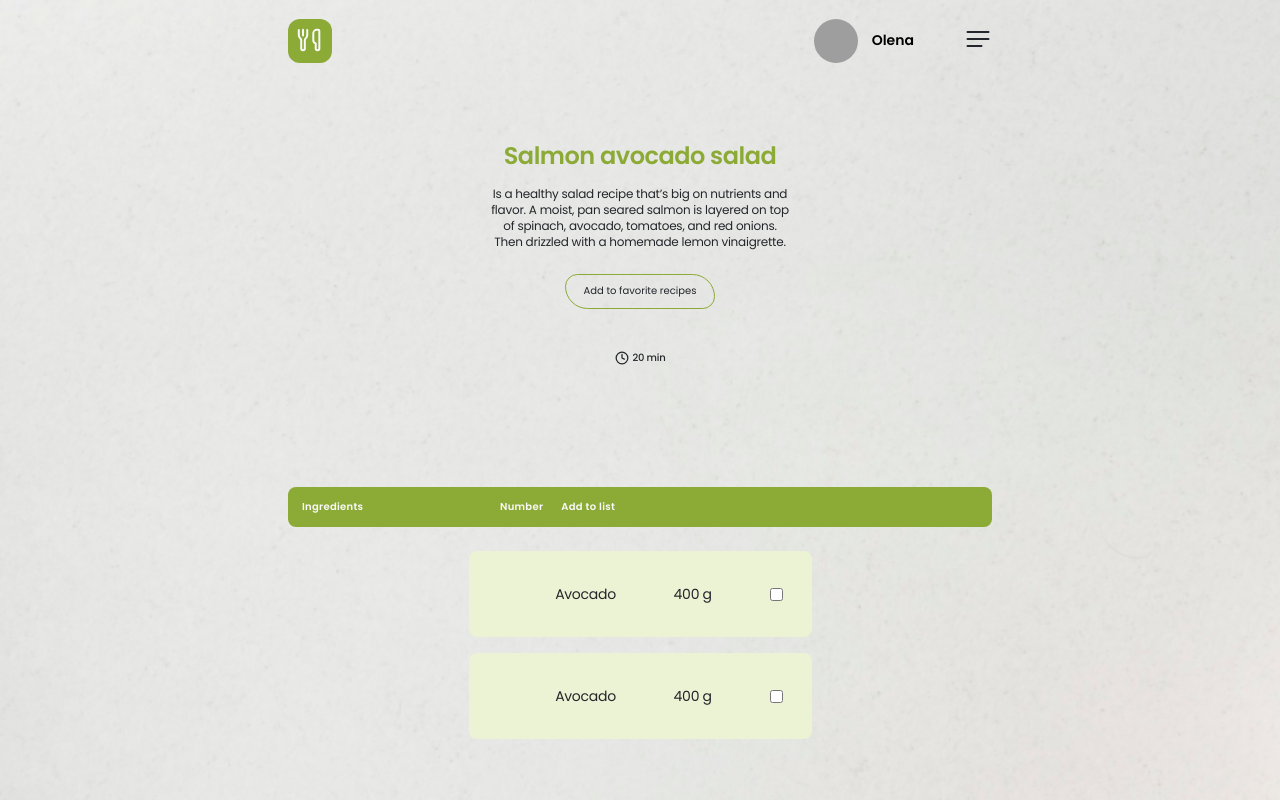
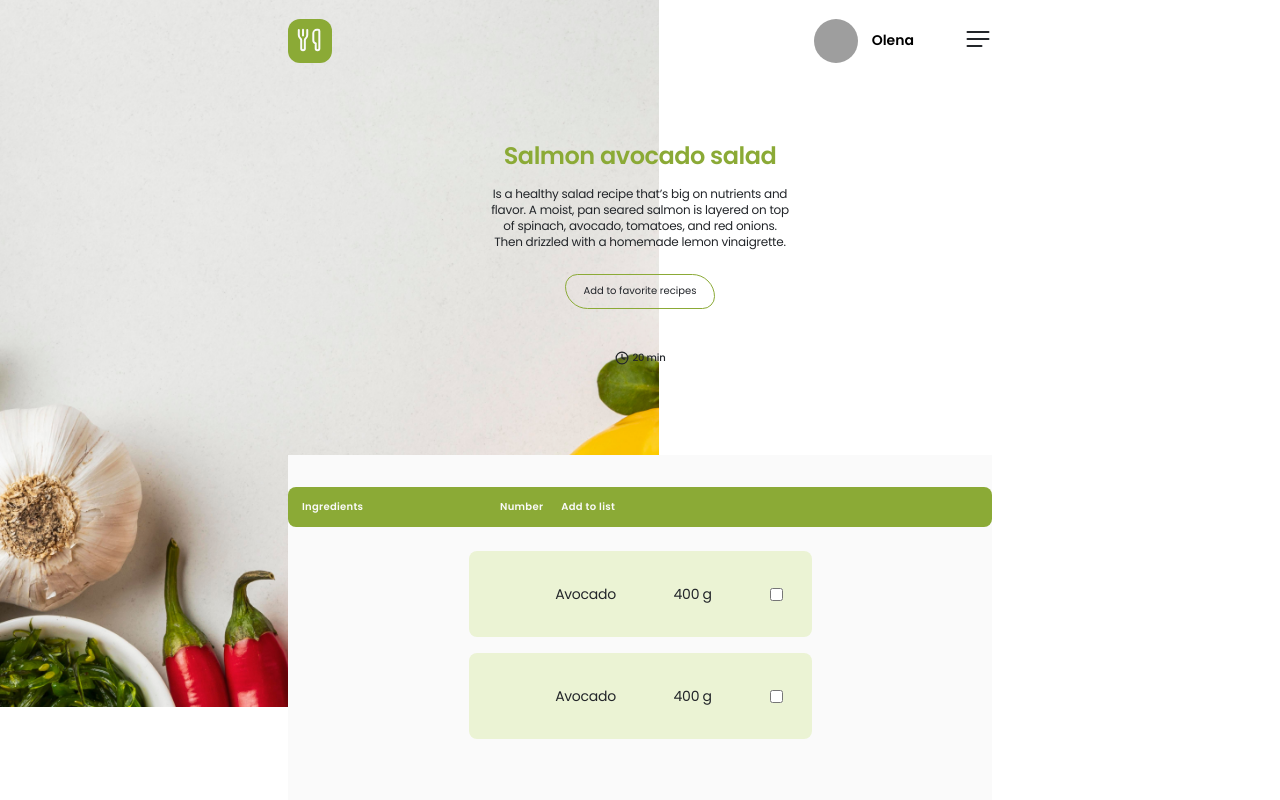
Before and after one commit to snizhanamohyl/project-y9o2mW7i, a React (Create React App) app: page /project-y9o2mW7i/recipe/1 in a window 1280 px wide. Shown: the top 800 px of the page. Built offline with nearby package versions, Linux system fonts and the light colour scheme; grey boxes are pictures that could not be loaded.

Commit message:
fix background hero

```diff
--- a/src/pages/RecipePage/RecipePage.styled.js
+++ b/src/pages/RecipePage/RecipePage.styled.js
@@ -1,6 +1,5 @@
 import styled from 'styled-components';
 import background from '../../assets/images/hero-2x.png';
-import frame from '../../assets/images/btn.png';
 
 export const SectionHero = styled.section`
   width: 375px;
@@ -14,16 +13,16 @@ export const SectionHero = styled.section`
   &:before {
     content: '';
     position: absolute;
-    width: 375px;
-    height: 455px;
-    top: 0;
+    width: 100%;
+    height: 100%;
+    top: -93px;
     left: 0;
     z-index: -1;
-    width: 100%;
-    height: 100%;
+
     background-image: url(${background});
     background-repeat: no-repeat;
-    background-size: cover;
+    background-size: 375px;
+    background-size: contain;
   }
 `;
 
@@ -76,6 +75,7 @@ export const ContainerTimePrepare = styled.div`
 
 export const IngredientsListHead = styled.section`
   padding: 32px 0 50px 0;
+  background-color: var(--bg-color);
 `;
 export const NameColumn = styled.div`
   display: flex;
@@ -134,6 +134,7 @@ export const ListItem = styled.li`
 
 export const RecipeInstruction = styled.section`
   padding-bottom: 100px;
+  background-color: var(--bg-color);
 `;
 
 export const Title = styled.h3`
```
Also changed, not shown: src/pages/RecipePage/RecipePage.jsx (+1 -6 lines).
